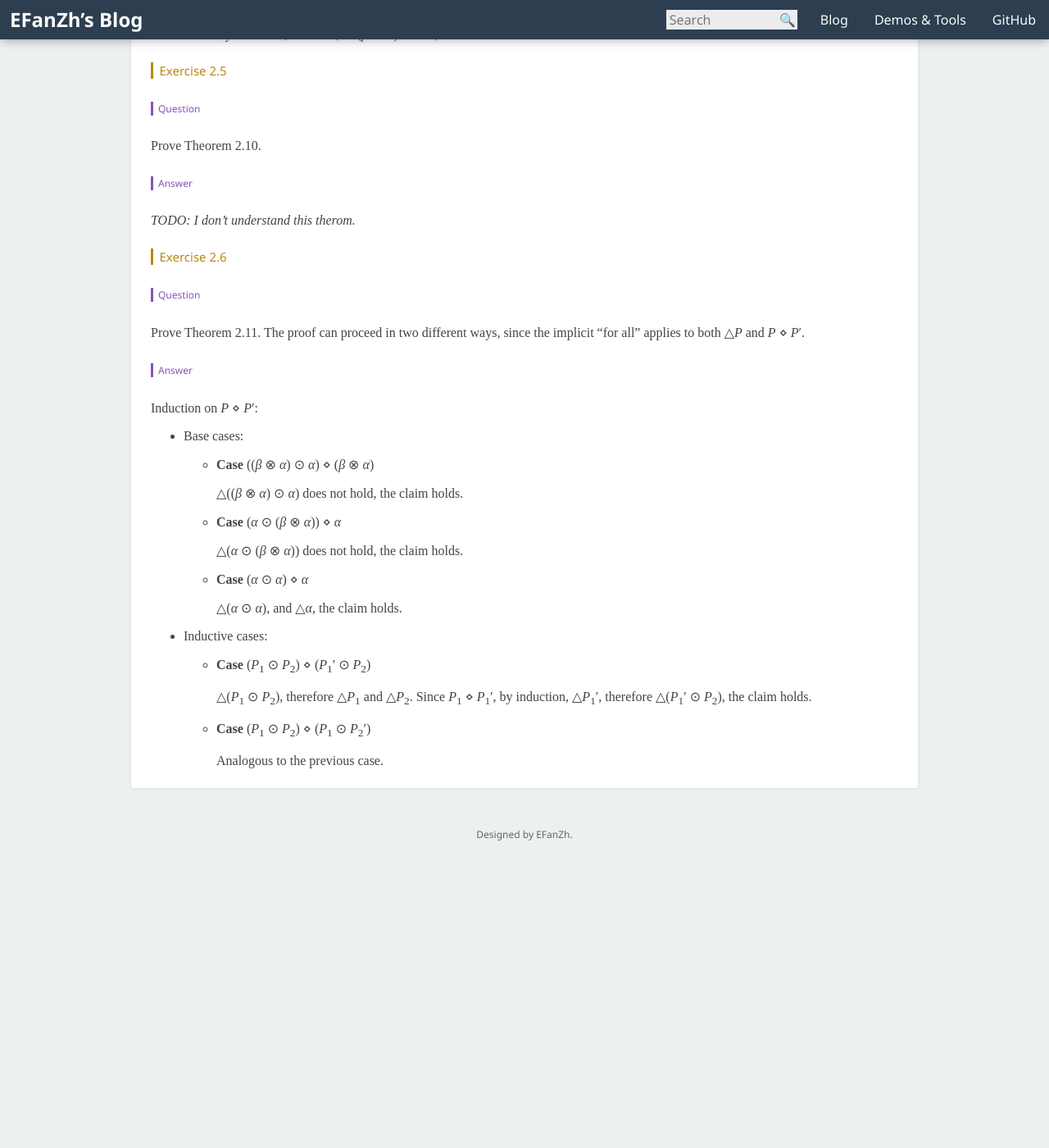
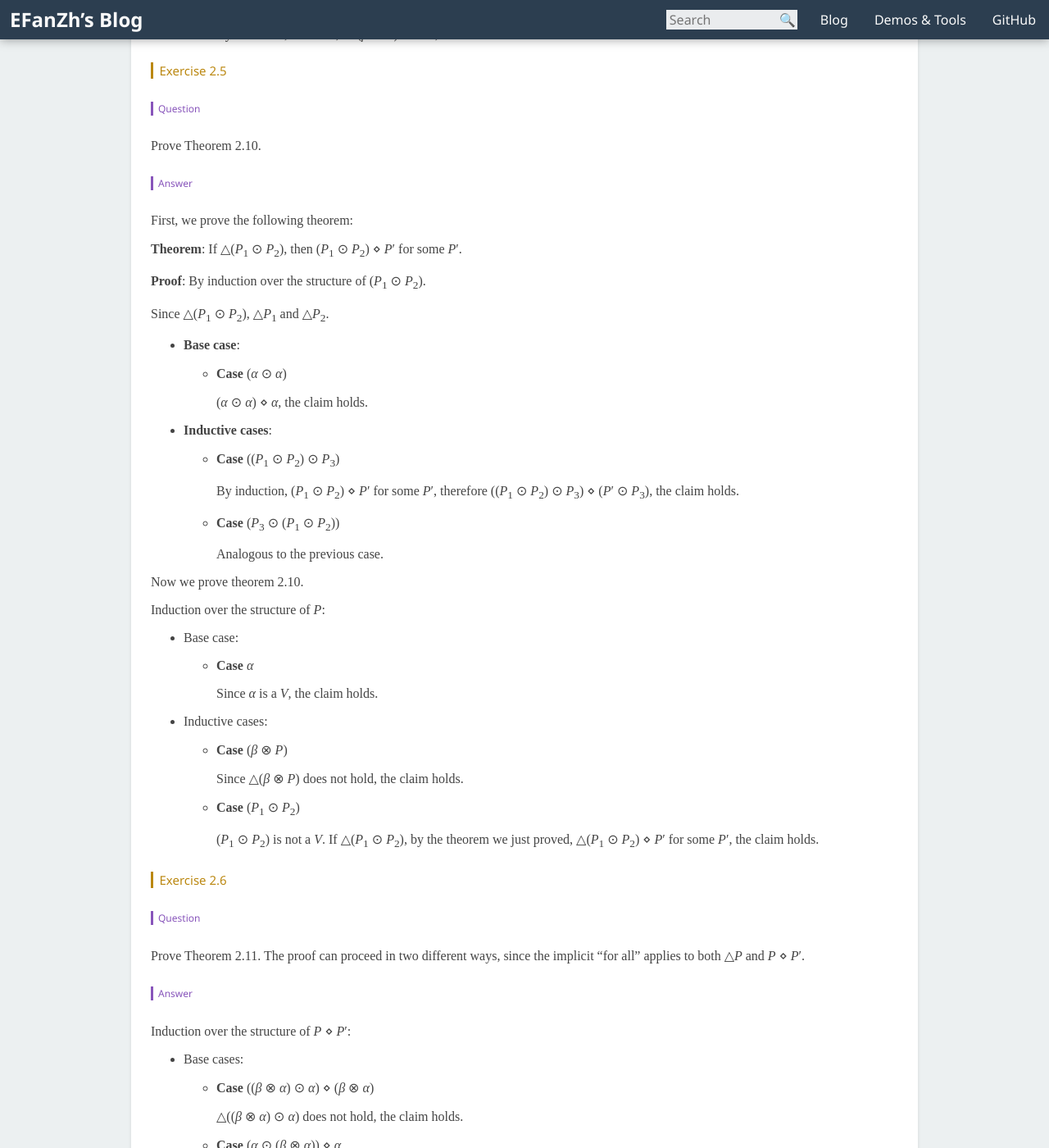
Before and after one commit to fuzeyi/efanzh.github.io, a Jekyll site: the page built from _posts/2016-06-04-programming-languages-and-lambda-calculi-exercises.md, in a window 1280 px wide and 1400 px high, scrolled down 7515 px. Shown: the whole window at 82% size. Built offline with Jekyll 4.4.1, drawn with Linux system fonts in a browser that asks for light colours; before the commit the page ends 8589 px from its top, so only the background shows below that; some of the changed text lies outside the part shown.

Commit message:
Add proof for theorem 2.10

```diff
--- a/_posts/2016-06-04-programming-languages-and-lambda-calculi-exercises.md
+++ b/_posts/2016-06-04-programming-languages-and-lambda-calculi-exercises.md
@@ -187,8 +187,8 @@ Prove Theorem 2.2.
 
     - **Case** (*P*<sub>1</sub> ⊙ *P*<sub>2</sub>)
 
-        By induction, *P* contains at least one *α*, therefore (*P*<sub>1</sub> ⊗ *P*<sub>2</sub>) contains at least two
-        *α*s, the claim holds.
+        By induction, *P* contains at least one *α*, therefore (*P*<sub>1</sub> ⊗ *P*<sub>2</sub>) contains at least
+        two *α*s, the claim holds.
 
 #### 2.2 Definitions with Ellipses
 
@@ -303,7 +303,47 @@ Prove Theorem 2.10.
 
 ###### Answer
 
-*TODO: I don’t understand this therom.*
+First, we prove the following theorem:
+
+**Theorem**: If △(*P*<sub>1</sub> ⊙ *P*<sub>2</sub>), then (*P*<sub>1</sub> ⊙ *P*<sub>2</sub>) ⋄ *P*′ for some *P*′.
+
+**Proof**: By induction over the structure of (*P*<sub>1</sub> ⊙ *P*<sub>2</sub>).
+
+Since △(*P*<sub>1</sub> ⊙ *P*<sub>2</sub>), △*P*<sub>1</sub> and △*P*<sub>2</sub>.
+
+- **Base case**:
+    - **Case** (*α* ⊙ *α*)
+
+        (*α* ⊙ *α*) ⋄ *α*, the claim holds.
+
+- **Inductive cases**:
+    - **Case** ((*P*<sub>1</sub> ⊙ *P*<sub>2</sub>) ⊙ *P*<sub>3</sub>)
+
+        By induction, (*P*<sub>1</sub> ⊙ *P*<sub>2</sub>) ⋄ *P*′ for some *P*′, therefore
+        ((*P*<sub>1</sub> ⊙ *P*<sub>2</sub>) ⊙ *P*<sub>3</sub>) ⋄ (*P*′ ⊙ *P*<sub>3</sub>), the claim holds.
+
+    - **Case** (*P*<sub>3</sub> ⊙ (*P*<sub>1</sub> ⊙ *P*<sub>2</sub>))
+
+        Analogous to the previous case.
+
+Now we prove theorem 2.10.
+
+Induction over the structure of *P*:
+
+- Base case:
+    - **Case** *α*
+
+        Since *α* is a *V*, the claim holds.
+
+- Inductive cases:
+    - **Case** (*β* ⊗ *P*)
+
+        Since △(*β* ⊗ *P*) does not hold, the claim holds.
+
+    - **Case** (*P*<sub>1</sub> ⊙ *P*<sub>2</sub>)
+
+        (*P*<sub>1</sub> ⊙ *P*<sub>2</sub>) is not a *V*. If △(*P*<sub>1</sub> ⊙ *P*<sub>2</sub>), by the theorem we
+        just proved, △(*P*<sub>1</sub> ⊙ *P*<sub>2</sub>) ⋄ *P*′ for some *P*′, the claim holds.
 
 ##### Exercise 2.6
 
@@ -314,7 +354,7 @@ Prove Theorem 2.11. The proof can proceed in two different ways, since the impli
 
 ###### Answer
 
-Induction on *P* ⋄ *P*′:
+Induction over the structure of *P* ⋄ *P*′:
 
 - Base cases:
     - **Case** ((*β* ⊗ *α*) ⊙ *α*) ⋄ (*β* ⊗ *α*)
@@ -339,3 +379,32 @@ Induction on *P* ⋄ *P*′:
     - **Case** (*P*<sub>1</sub> ⊙ *P*<sub>2</sub>) ⋄ (*P*<sub>1</sub> ⊙ *P*<sub>2</sub>′)
 
         Analogous to the previous case.
+
+### Chapter 3: Consistency of Evaluation
+
+> **Theorem 3.3** [**Diamond Property for** ↠<sub>**r**</sub>]: If *L* ↠<sub>**r**</sub> *M* and
+> *L* ↠<sub>r</sub> *N*, then there exists an expression *L*′ such that *M* ↠<sub>**r**</sub> *L*′ and
+> *N* ↠<sub>**r**</sub> *L*′.
+
+> **Theorem 3.5**: For any *B*<sub>0</sub>, *eval*<sub>**r**</sub>(*B*<sub>0</sub>) = *R*<sub>0</sub> for some
+> *R*<sub>0</sub>.
+
+##### Exercise 3.1
+
+###### Question
+
+Prove Theorem 3.3 (formally, instead of using a diagram).
+
+###### Answer
+
+*TODO.*
+
+##### Exercise 3.2
+
+###### Question
+
+Prove Theorem 3.5.
+
+###### Answer
+
+*TODO.*
```
